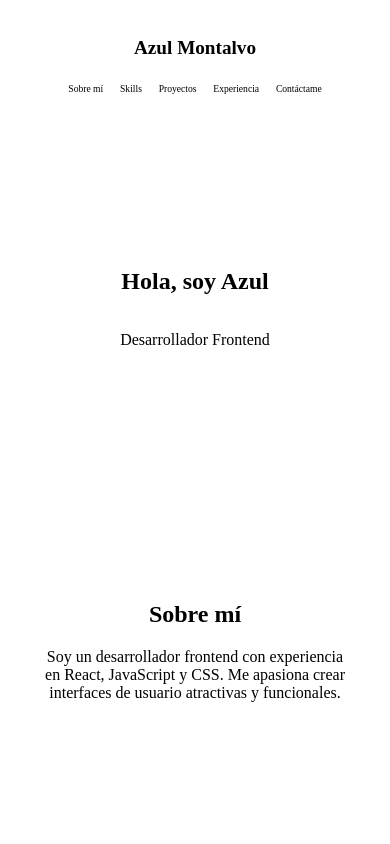
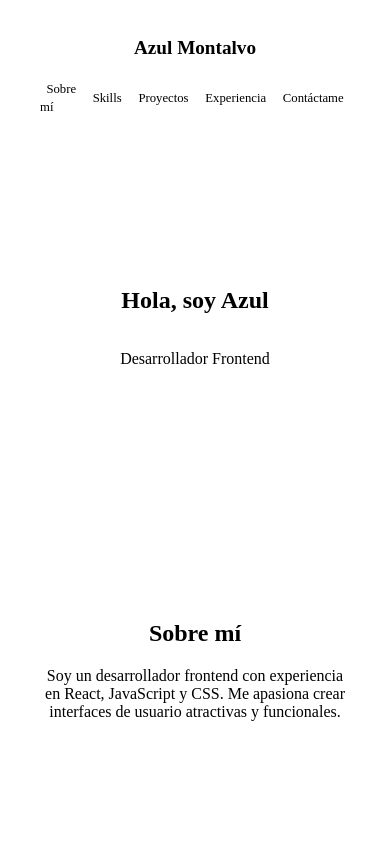
Before and after one commit to AzulMontalvo/Portafolio-Frontend, a React (Vite) app: page / in a window 390 px wide. Shown: the top 844 px of the page. Built offline with nearby package versions, Linux system fonts and the light colour scheme; the HTML template or start-up script is replaced by a standard one.

Commit message:
fix: font-size responsivo

```diff
--- a/src/styles/portfolio.css
+++ b/src/styles/portfolio.css
@@ -27,7 +27,7 @@
     align-items: center;
     gap: 4px;
     list-style: none;
-    font-size: 0.9rem;
+    /* font-size: 0.9rem; */
     padding: 0;
     padding-top: 0.4rem;
 }
@@ -46,6 +46,10 @@
 
 .nav-icon {
     display: none;
+}
+
+.nav-text {
+    font-size: clamp(0.7rem, 0.6rem + 0.8vw, 0.9rem);
 }
 
 /* Hero */
@@ -135,11 +139,6 @@
         /* display: block;
         margin-right: 0.5rem; */
     }
-
-    .nav-text {
-        font-size: 0.6rem;
-        /* display: none; */
-    }
 }
 
 @media (max-width: 375px) {
@@ -157,6 +156,6 @@
     }
 
     .nav-text {
-        font-size: 0.6rem;
+        font-size: clamp(0.6rem, 0.5rem + 1vw, 0.7rem);
     }
 }
```
